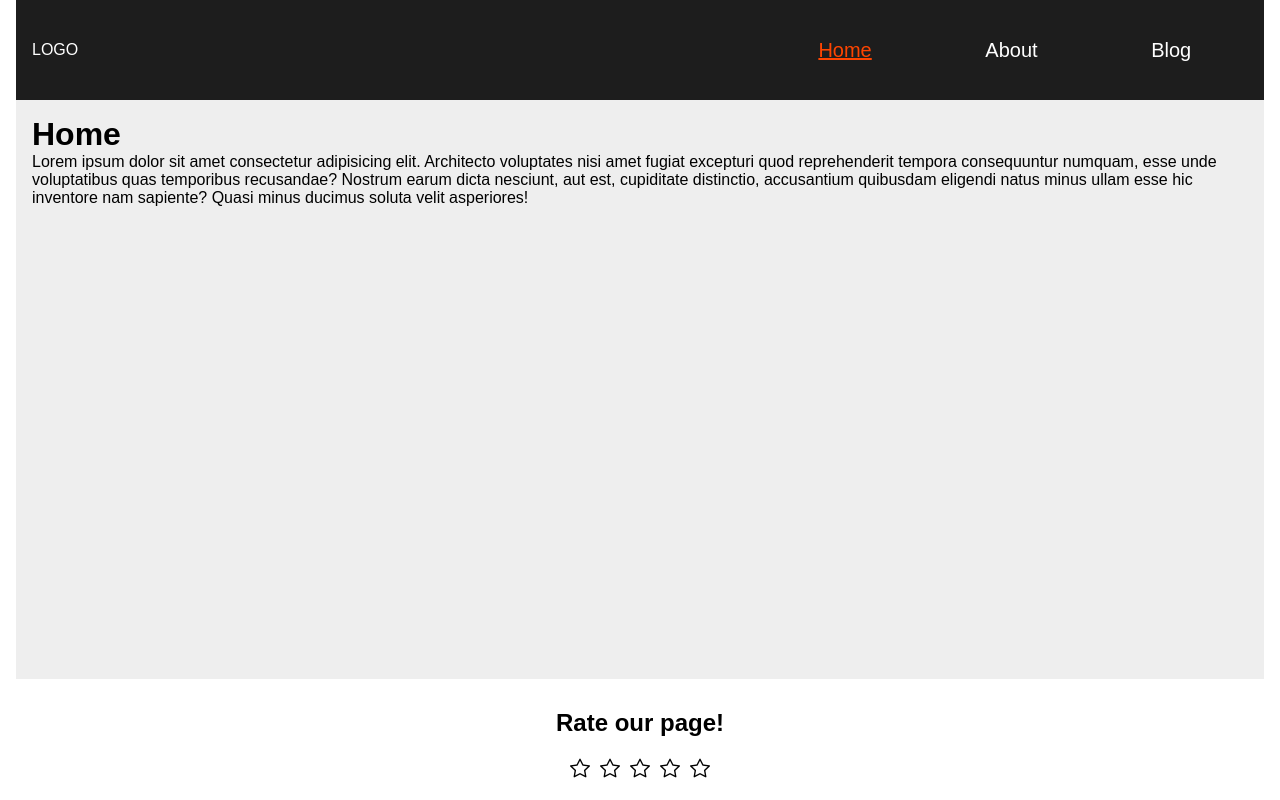
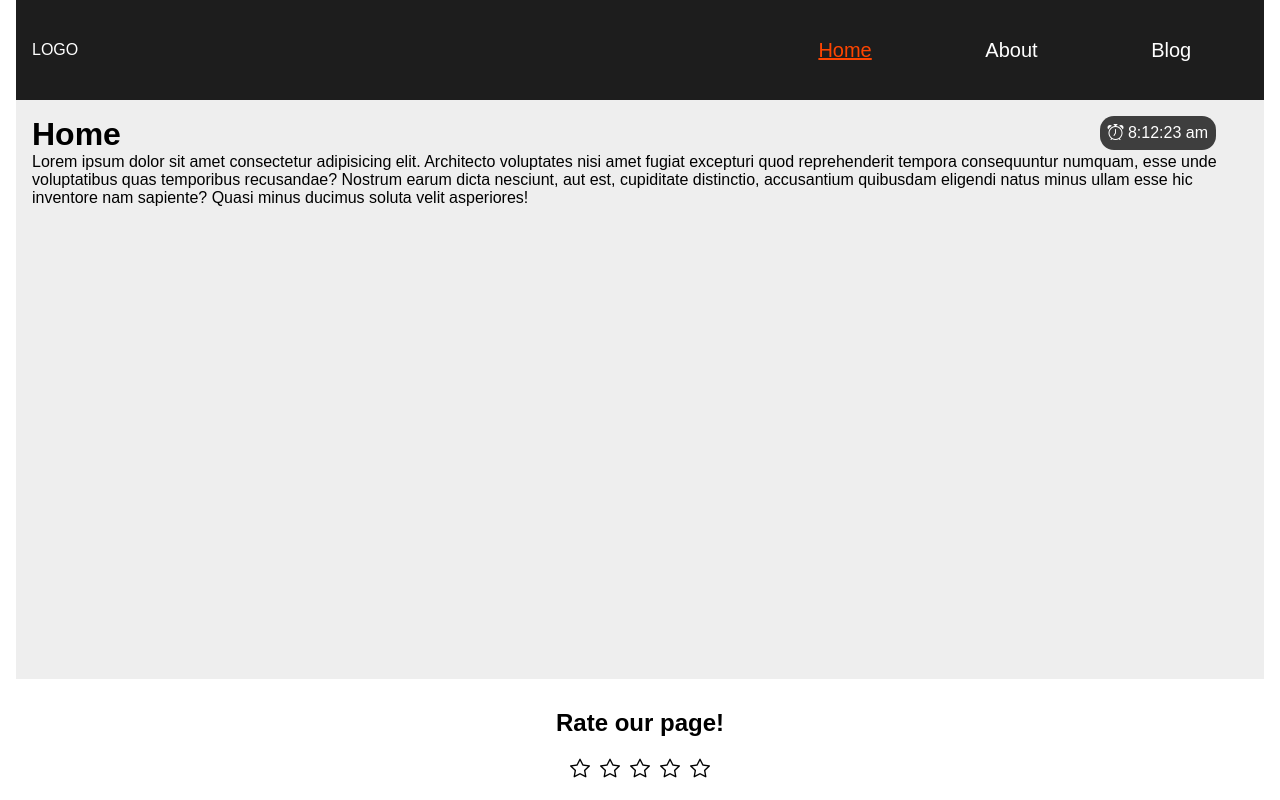
Before and after one commit to BrownEdgar/react_armenia, a React (Vite) app: page / in a window 1280 px wide. Built offline with nearby package versions, Linux system fonts and the light colour scheme.

Commit message:
Added time

```diff
--- a/src/reactRouter copy/Components/Layouts/Layouts.jsx
+++ b/src/reactRouter copy/Components/Layouts/Layouts.jsx
@@ -2,6 +2,9 @@ import React, { useState } from 'react'
 import { Navbar } from '../Navbar/Navbar'
 import { Outlet } from 'react-router-dom'
 import classNames from 'classnames'
+import moment from 'moment'
+import './Layouts.scss'
+
 
 export default function Layouts() {
   const [arr, setArr] = useState([{ id: 1 }, { id: 2 }, { id: 3 }, { id: 4 }, { id: 5 }])
@@ -17,10 +20,17 @@ export default function Layouts() {
     setArr(result)
   }
 
+const [date, setDate] = useState('');
+setInterval(() => {
+  setDate( moment().format(' h:mm:ss a') )
+}, 1000);
+
+
   return (
     <>
       <Navbar />
       <main>
+        <span className='time'><i class="bi bi-alarm"></i>{date} </span>
         <Outlet />
       </main>
       <footer>
--- a/src/reactRouter copy/Components/Layouts/Layouts.scss
+++ b/src/reactRouter copy/Components/Layouts/Layouts.scss
@@ -0,0 +1,8 @@
+.time{
+  color: #fff;
+  background-color: rgb(62, 62, 62);
+  padding: 8px;
+  border-radius: 14px;
+  position: absolute;
+  right: 5%;
+}
--- a/src/reactRouter copy/pages/Blog/Blog.jsx
+++ b/src/reactRouter copy/pages/Blog/Blog.jsx
@@ -2,6 +2,7 @@ import React from 'react'
 import './Blog.scss'
 
 export default function Blog() {
+
   return (
     <div className='Blog'>
       <h1>Blog</h1>
```
